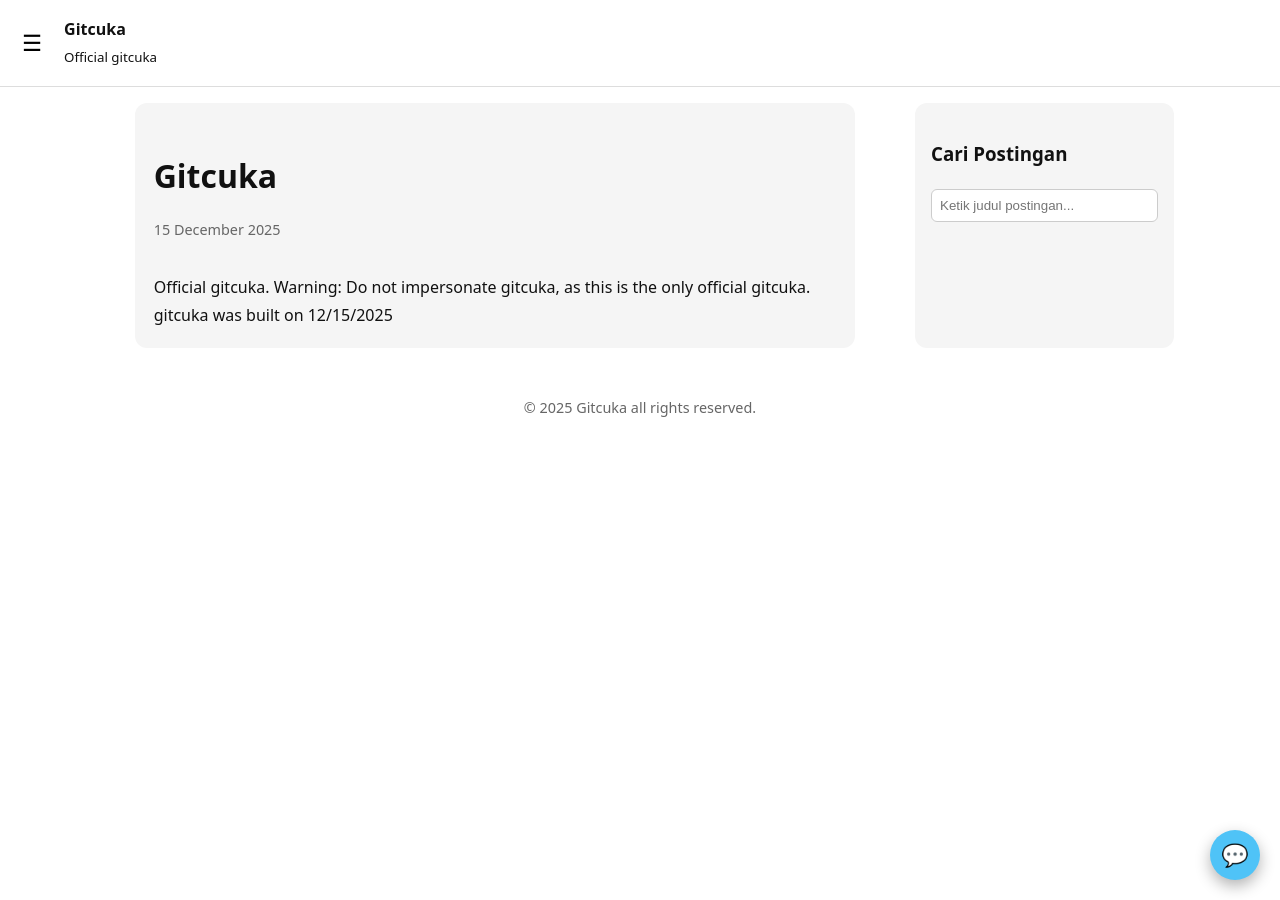
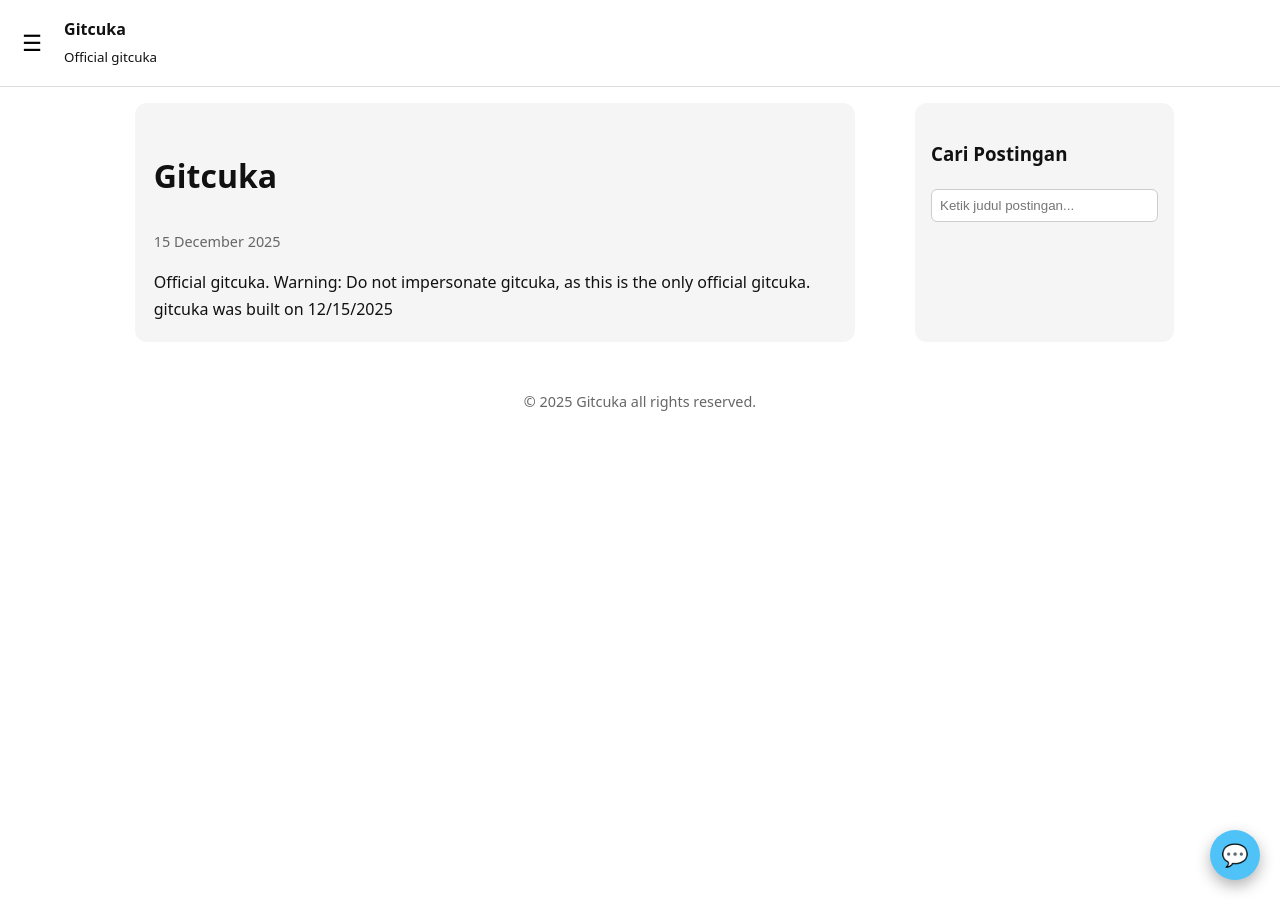
Before and after one commit to gitcuka/gitcuka.github.io, a Jekyll site: the page built from _posts/2025-12-15-gitcuka.html, in a window 1280 px wide. Built offline with Jekyll 4.4.1, drawn with Linux system fonts in a browser that asks for light colours; comment, search, counter and statistics services are not loaded.

Commit message:
Update gitcukastyles.css

```diff
--- a/assets/gitcukastyles.css
+++ b/assets/gitcukastyles.css
@@ -135,39 +135,20 @@
 
 .post-title {
   font-size: 2rem;
-  margin-bottom: 0.4rem;
 }
 
 .post-meta {
   color: #666;
   font-size: 0.9rem;
-  margin-bottom: 2rem;
 }
 
 .post-content p {
-  margin-bottom: 1.2rem;
+  text-decoration: none;
 }
 
 .post-content img {
   width: 100%;
   border-radius: 8px;
-}
-
-/* Link normal */
-a {
-  color: #000;           /* warna teks normal */
-  text-decoration: none; /* hilangkan garis bawah */
-}
-
-/* Link yang sudah dikunjungi */
-a:visited {
-  color: #000;           /* samakan warna */
-}
-
-/* Hover */
-a:hover {
-  color: #0077cc;
-  text-decoration: none;
 }
 
 /* TOGGLE BUTTON */
```
